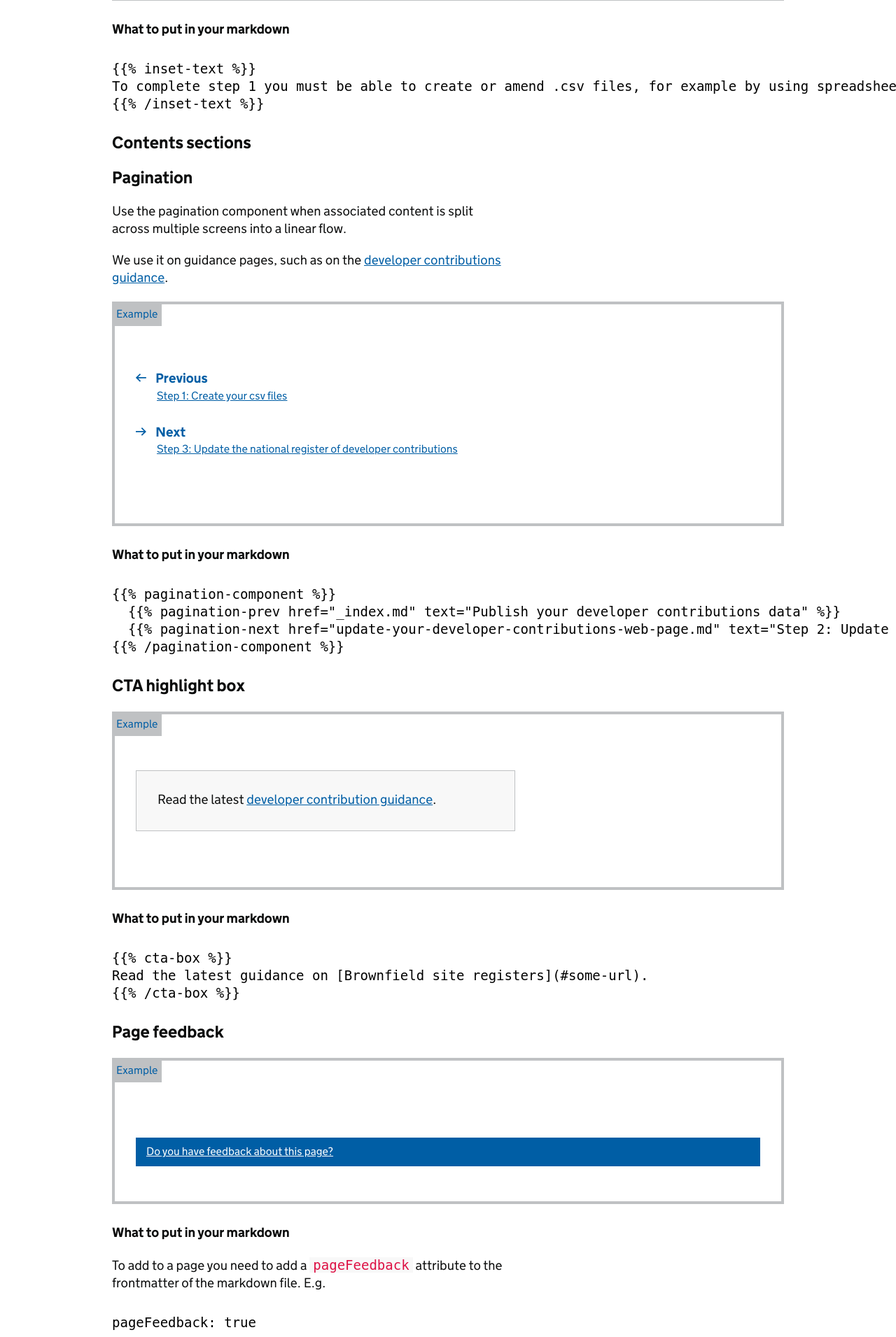
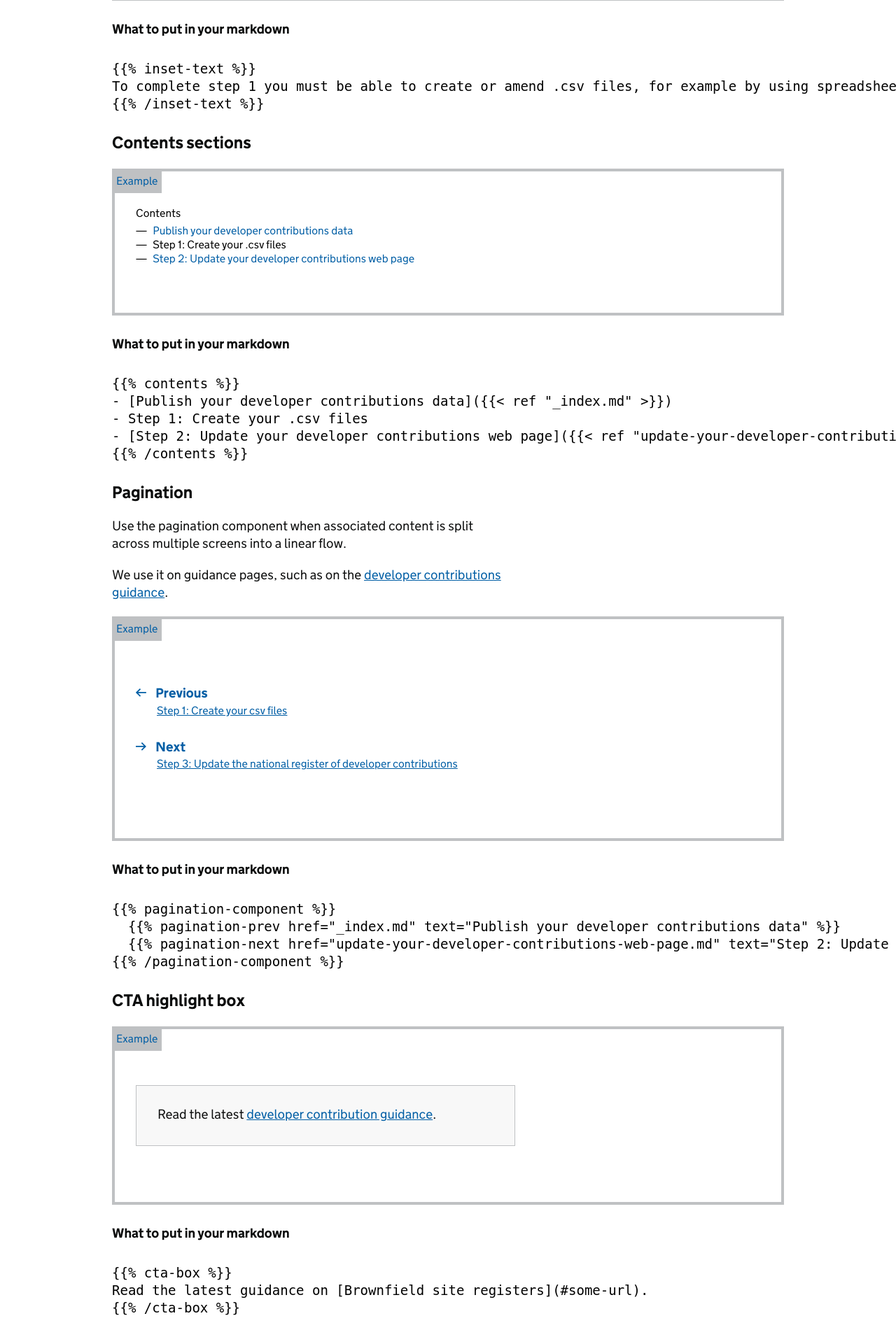
Before and after one commit to digital-land/digital-land-frontend-heroku, a Flask app: page /publishing in a window 1280 px wide; the page is wider, and only the part inside the window is pictured. Shown: the part 708-2619 px from the top of that part at 70% size. Run offline with Flask 2, Linux system fonts and the light colour scheme; some libraries are stand-ins or nearby versions.

Commit message:
Add contents example to guidance components page

```diff
--- a/application/templates/guidance-components.html
+++ b/application/templates/guidance-components.html
@@ -44,6 +44,30 @@ To complete step 1 you must be able to create or amend .csv files, for example b
 </pre>
 
 <h2 class="govuk-heading-m">Contents sections</h2>
+
+<div class="module-example">
+  <div class="contents-section contents-section--multi-page">
+    Contents
+    <ul>
+      <li><a href="http://localhost:1313/guidance/developer-contributions/">Publish your developer contributions data</a></li>
+      <li>Step 1: Create your .csv files</li>
+      <li><a href="http://localhost:1313/guidance/developer-contributions/update-your-developer-contributions-web-page/">Step 2: Update your developer contributions web page</a></li>
+    </ul>
+  </div>
+</div>
+
+<h3 class="govuk-heading-s">What to put in your markdown</h3>
+<pre>
+<code class="markdown">
+{%- raw -%}
+{{% contents %}}
+- [Publish your developer contributions data]({{< ref "_index.md" >}})
+- Step 1: Create your .csv files
+- [Step 2: Update your developer contributions web page]({{< ref "update-your-developer-contributions-web-page.md" >}})
+{{% /contents %}}
+{%- endraw -%}
+</code>
+</pre>
 <h2 class="govuk-heading-m">Pagination</h2>
 
 <p class="govuk-body">Use the pagination component when associated content is split across multiple screens into a linear flow.</p>
```
